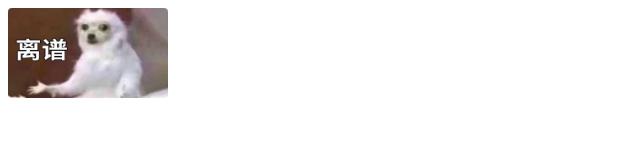
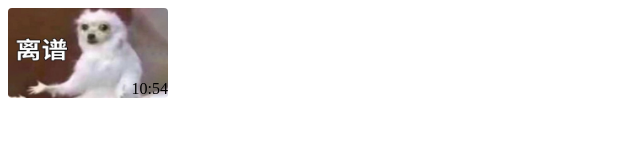
Before and after one commit to Haixiang6123/bilibili-sprite-preview, a React (Create React App) app: page / in a window 1280 px wide. Shown: the top 160 px of the page, without its empty margins (0-640 px from the left). Built offline with nearby package versions, Linux system fonts and the light colour scheme; the HTML template or start-up script is replaced by a standard one.

Commit message:
style: add position

```diff
--- a/src/App.tsx
+++ b/src/App.tsx
@@ -17,7 +17,11 @@ function App() {
   return (
     <div className="App">
       <SpritePreview width={160} height={90} spriteOptions={spriteOptions} cover={cover}>
-        <img style={{width: 160, height: 90}} src={content} alt="content"/>
+        <div style={{ position: 'absolute', height: '100%' }}>
+          <img style={{width: 160, height: 90}} src={content} alt="content"/>
+
+          <footer style={{ position: 'absolute', bottom: 0, right: 0 }}>10:54</footer>
+        </div>
       </SpritePreview>
     </div>
   )
```
